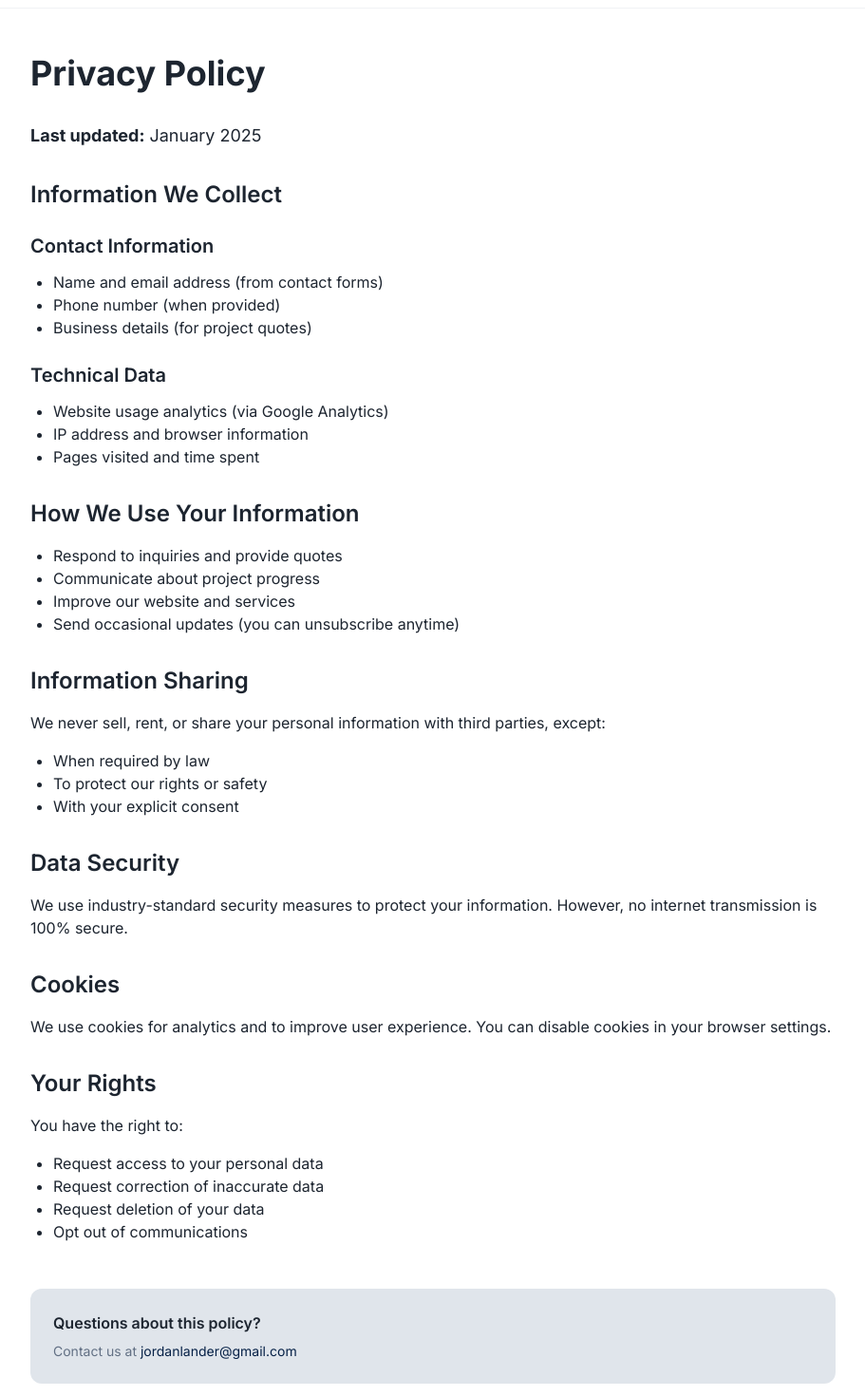
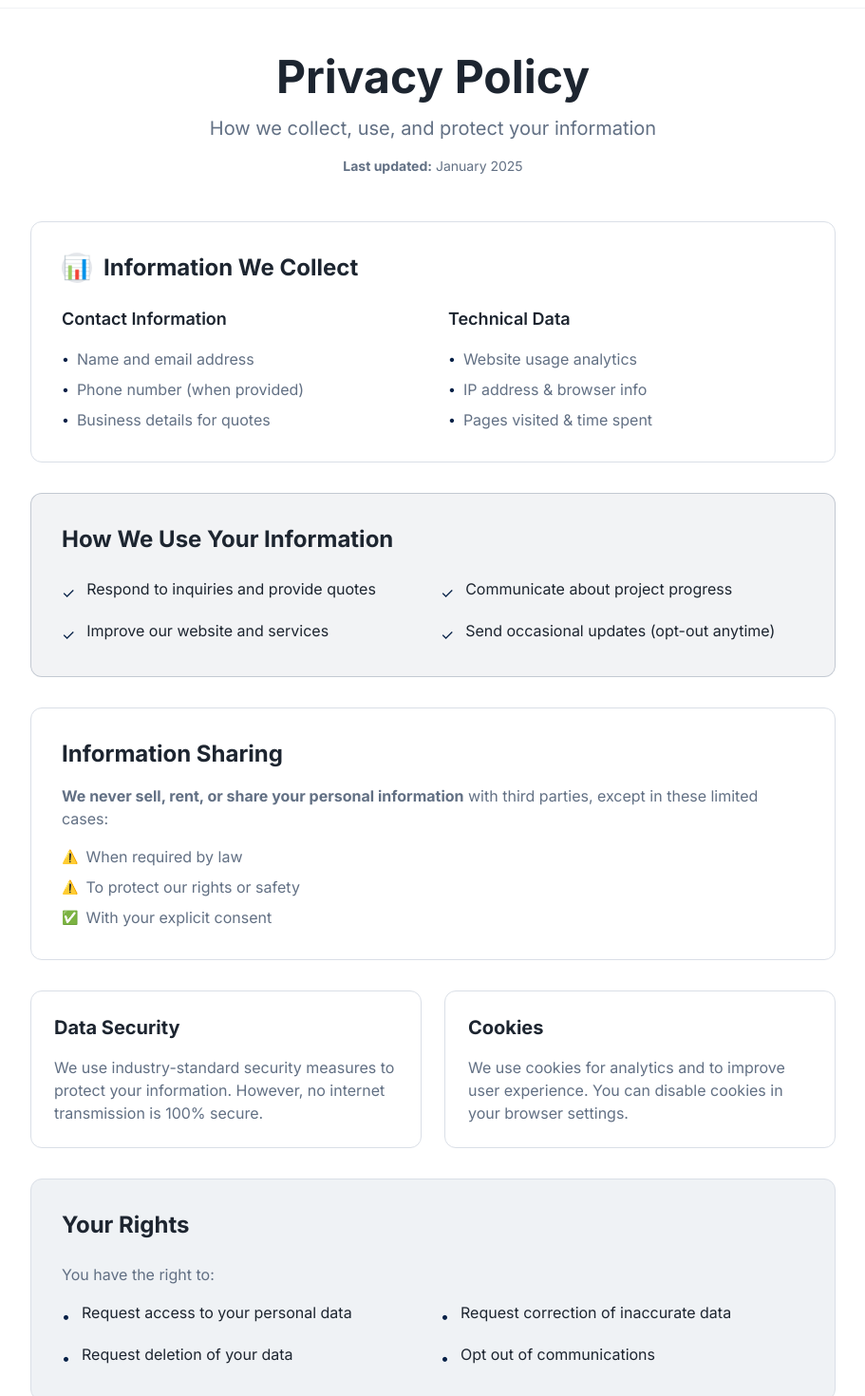
Before and after one commit to jordanlander/weekend, a React (Vite) app: page /privacy in a window 1280 px wide. Shown: the part 60-1530 px from the top of the page at 95% size, without its empty margins (184-1095 px from the left). Built offline with nearby package versions, Linux system fonts and the light colour scheme.

Commit message:
Commit: Style footer pages

```diff
--- a/src/pages/Privacy.tsx
+++ b/src/pages/Privacy.tsx
@@ -18,71 +18,163 @@ const Privacy = () => {
       </header>
 
       <main className="container mx-auto max-w-4xl px-6 py-12">
-        <h1 className="text-4xl font-bold mb-8">Privacy Policy</h1>
-
-        <div className="prose prose-slate max-w-none">
-          <p className="text-lg mb-6">
+        <div className="text-center mb-12">
+          <h1 className="text-4xl md:text-5xl font-bold text-foreground mb-4">
+            Privacy Policy
+          </h1>
+          <p className="text-xl text-muted-foreground max-w-2xl mx-auto">
+            How we collect, use, and protect your information
+          </p>
+          <p className="text-sm text-muted-foreground mt-4">
             <strong>Last updated:</strong> January 2025
           </p>
+        </div>
 
-          <h2 className="text-2xl font-semibold mt-8 mb-4">Information We Collect</h2>
-          <h3 className="text-xl font-semibold mt-6 mb-3">Contact Information</h3>
-          <ul className="list-disc pl-6 mb-4">
-            <li>Name and email address (from contact forms)</li>
-            <li>Phone number (when provided)</li>
-            <li>Business details (for project quotes)</li>
-          </ul>
+        <div className="space-y-8">
+          {/* Information We Collect */}
+          <div className="bg-card rounded-lg p-8 border border-border">
+            <h2 className="text-2xl font-bold text-foreground mb-6 flex items-center gap-3">
+              <div className="w-8 h-8 bg-primary/10 rounded-full flex items-center justify-center">
+                <span className="text-primary font-bold">📊</span>
+              </div>
+              Information We Collect
+            </h2>
 
-          <h3 className="text-xl font-semibold mt-6 mb-3">Technical Data</h3>
-          <ul className="list-disc pl-6 mb-4">
-            <li>Website usage analytics (via Google Analytics)</li>
-            <li>IP address and browser information</li>
-            <li>Pages visited and time spent</li>
-          </ul>
+            <div className="grid md:grid-cols-2 gap-8">
+              <div>
+                <h3 className="text-lg font-semibold text-foreground mb-4">Contact Information</h3>
+                <div className="space-y-2">
+                  <div className="flex items-center gap-2">
+                    <span className="text-primary text-sm">•</span>
+                    <span className="text-muted-foreground">Name and email address</span>
+                  </div>
+                  <div className="flex items-center gap-2">
+                    <span className="text-primary text-sm">•</span>
+                    <span className="text-muted-foreground">Phone number (when provided)</span>
+                  </div>
+                  <div className="flex items-center gap-2">
+                    <span className="text-primary text-sm">•</span>
+                    <span className="text-muted-foreground">Business details for quotes</span>
+                  </div>
+                </div>
+              </div>
 
-          <h2 className="text-2xl font-semibold mt-8 mb-4">How We Use Your Information</h2>
-          <ul className="list-disc pl-6 mb-4">
-            <li>Respond to inquiries and provide quotes</li>
-            <li>Communicate about project progress</li>
-            <li>Improve our website and services</li>
-            <li>Send occasional updates (you can unsubscribe anytime)</li>
-          </ul>
+              <div>
+                <h3 className="text-lg font-semibold text-foreground mb-4">Technical Data</h3>
+                <div className="space-y-2">
+                  <div className="flex items-center gap-2">
+                    <span className="text-primary text-sm">•</span>
+                    <span className="text-muted-foreground">Website usage analytics</span>
+                  </div>
+                  <div className="flex items-center gap-2">
+                    <span className="text-primary text-sm">•</span>
+                    <span className="text-muted-foreground">IP address & browser info</span>
+                  </div>
+                  <div className="flex items-center gap-2">
+                    <span className="text-primary text-sm">•</span>
+                    <span className="text-muted-foreground">Pages visited & time spent</span>
+                  </div>
+                </div>
+              </div>
+            </div>
+          </div>
 
-          <h2 className="text-2xl font-semibold mt-8 mb-4">Information Sharing</h2>
-          <p className="mb-4">
-            We never sell, rent, or share your personal information with third parties, except:
-          </p>
-          <ul className="list-disc pl-6 mb-4">
-            <li>When required by law</li>
-            <li>To protect our rights or safety</li>
-            <li>With your explicit consent</li>
-          </ul>
+          {/* How We Use Information */}
+          <div className="bg-primary/5 rounded-lg p-8 border border-primary/20">
+            <h2 className="text-2xl font-bold text-foreground mb-6">How We Use Your Information</h2>
+            <div className="grid md:grid-cols-2 gap-4">
+              <div className="flex items-start gap-3">
+                <span className="text-primary mt-1">✓</span>
+                <span className="text-foreground">Respond to inquiries and provide quotes</span>
+              </div>
+              <div className="flex items-start gap-3">
+                <span className="text-primary mt-1">✓</span>
+                <span className="text-foreground">Communicate about project progress</span>
+              </div>
+              <div className="flex items-start gap-3">
+                <span className="text-primary mt-1">✓</span>
+                <span className="text-foreground">Improve our website and services</span>
+              </div>
+              <div className="flex items-start gap-3">
+                <span className="text-primary mt-1">✓</span>
+                <span className="text-foreground">Send occasional updates (opt-out anytime)</span>
+              </div>
+            </div>
+          </div>
 
-          <h2 className="text-2xl font-semibold mt-8 mb-4">Data Security</h2>
-          <p className="mb-4">
-            We use industry-standard security measures to protect your information. However, no internet transmission is 100% secure.
-          </p>
+          {/* Information Sharing */}
+          <div className="bg-card rounded-lg p-8 border border-border">
+            <h2 className="text-2xl font-bold text-foreground mb-4">Information Sharing</h2>
+            <p className="text-muted-foreground mb-4">
+              <strong>We never sell, rent, or share your personal information</strong> with third parties, except in these limited cases:
+            </p>
+            <div className="space-y-2">
+              <div className="flex items-center gap-2">
+                <span className="text-yellow-600 text-sm">⚠️</span>
+                <span className="text-muted-foreground">When required by law</span>
+              </div>
+              <div className="flex items-center gap-2">
+                <span className="text-yellow-600 text-sm">⚠️</span>
+                <span className="text-muted-foreground">To protect our rights or safety</span>
+              </div>
+              <div className="flex items-center gap-2">
+                <span className="text-green-600 text-sm">✅</span>
+                <span className="text-muted-foreground">With your explicit consent</span>
+              </div>
+            </div>
+          </div>
 
-          <h2 className="text-2xl font-semibold mt-8 mb-4">Cookies</h2>
-          <p className="mb-4">
-            We use cookies for analytics and to improve user experience. You can disable cookies in your browser settings.
-          </p>
+          {/* Security & Cookies */}
+          <div className="grid md:grid-cols-2 gap-6">
+            <div className="bg-card rounded-lg p-6 border border-border">
+              <h3 className="text-xl font-bold text-foreground mb-4">Data Security</h3>
+              <p className="text-muted-foreground">
+                We use industry-standard security measures to protect your information. However, no internet transmission is 100% secure.
+              </p>
+            </div>
+            <div className="bg-card rounded-lg p-6 border border-border">
+              <h3 className="text-xl font-bold text-foreground mb-4">Cookies</h3>
+              <p className="text-muted-foreground">
+                We use cookies for analytics and to improve user experience. You can disable cookies in your browser settings.
+              </p>
+            </div>
+          </div>
 
-          <h2 className="text-2xl font-semibold mt-8 mb-4">Your Rights</h2>
-          <p className="mb-4">You have the right to:</p>
-          <ul className="list-disc pl-6 mb-4">
-            <li>Request access to your personal data</li>
-            <li>Request correction of inaccurate data</li>
-            <li>Request deletion of your data</li>
-            <li>Opt out of communications</li>
-          </ul>
+          {/* Your Rights */}
+          <div className="bg-muted/50 rounded-lg p-8 border border-border">
+            <h2 className="text-2xl font-bold text-foreground mb-6">Your Rights</h2>
+            <p className="text-muted-foreground mb-4">You have the right to:</p>
+            <div className="grid md:grid-cols-2 gap-4">
+              <div className="flex items-start gap-3">
+                <span className="text-primary mt-1">•</span>
+                <span className="text-foreground">Request access to your personal data</span>
+              </div>
+              <div className="flex items-start gap-3">
+                <span className="text-primary mt-1">•</span>
+                <span className="text-foreground">Request correction of inaccurate data</span>
+              </div>
+              <div className="flex items-start gap-3">
+                <span className="text-primary mt-1">•</span>
+                <span className="text-foreground">Request deletion of your data</span>
+              </div>
+              <div className="flex items-start gap-3">
+                <span className="text-primary mt-1">•</span>
+                <span className="text-foreground">Opt out of communications</span>
+              </div>
+            </div>
+          </div>
 
-          <div className="mt-12 p-6 bg-muted rounded-lg">
-            <h4 className="font-semibold mb-2">Questions about this policy?</h4>
-            <p className="text-sm text-muted-foreground">
+          {/* Contact */}
+          <div className="bg-card rounded-lg p-8 border border-primary/20 bg-primary/5">
+            <h4 className="font-semibold mb-2 text-foreground">Questions about this policy?</h4>
+            <p className="text-muted-foreground">
               Contact us at{" "}
-              <a href="mailto:jordanlander@gmail.com" className="text-primary hover:underline">
+              <a href="mailto:jordanlander@gmail.com" className="text-primary hover:underline font-medium">
                 jordanlander@gmail.com
+              </a>{" "}
+              or call{" "}
+              <a href="tel:18145808040" className="text-primary hover:underline font-medium">
+                (814) 580-8040
               </a>
             </p>
           </div>
--- a/src/pages/Terms.tsx
+++ b/src/pages/Terms.tsx
@@ -18,49 +18,118 @@ const Terms = () => {
       </header>
 
       <main className="container mx-auto max-w-4xl px-6 py-12">
-        <h1 className="text-4xl font-bold mb-8">Terms of Service</h1>
+        <div className="text-center mb-12">
+          <h1 className="text-4xl md:text-5xl font-bold text-foreground mb-4">
+            Terms of Service
+          </h1>
+          <p className="text-xl text-muted-foreground max-w-2xl mx-auto">
+            Clear, fair terms for our web development services
+          </p>
+        </div>
 
-        <div className="prose prose-slate max-w-none">
-          <h2 className="text-2xl font-semibold mt-8 mb-4">Service Agreement</h2>
-          <p className="mb-4">
-            By engaging One-Weekend Websites for web development services, you agree to these terms:
-          </p>
+        <div className="space-y-8">
+          {/* Service Agreement */}
+          <div className="bg-card rounded-lg p-8 border border-border">
+            <h2 className="text-2xl font-bold text-foreground mb-4 flex items-center gap-3">
+              <div className="w-8 h-8 bg-primary/10 rounded-full flex items-center justify-center">
+                <span className="text-primary font-bold">📋</span>
+              </div>
+              Service Agreement
+            </h2>
+            <p className="text-muted-foreground leading-relaxed">
+              By engaging One-Weekend Websites for web development services, you agree to these terms and conditions.
+            </p>
+          </div>
 
-          <h3 className="text-xl font-semibold mt-6 mb-3">Project Scope</h3>
-          <ul className="list-disc pl-6 mb-4">
-            <li>One-page website delivered within 48 hours</li>
-            <li>$499 flat rate for standard package</li>
-            <li>Includes responsive design, basic SEO, and mobile optimization</li>
-            <li>Additional pages or complex features may incur extra charges</li>
-          </ul>
+          {/* Project Scope */}
+          <div className="bg-card rounded-lg p-8 border border-border">
+            <h2 className="text-2xl font-bold text-foreground mb-6">Project Scope & Deliverables</h2>
+            <div className="grid md:grid-cols-2 gap-4">
+              <div className="flex items-start gap-3">
+                <span className="text-primary mt-1">✓</span>
+                <span className="text-foreground">Professional website delivered in 48 hours</span>
+              </div>
+              <div className="flex items-start gap-3">
+                <span className="text-primary mt-1">✓</span>
+                <span className="text-foreground">$499 flat rate for standard package</span>
+              </div>
+              <div className="flex items-start gap-3">
+                <span className="text-primary mt-1">✓</span>
+                <span className="text-foreground">Responsive design & mobile optimization</span>
+              </div>
+              <div className="flex items-start gap-3">
+                <span className="text-primary mt-1">✓</span>
+                <span className="text-foreground">Basic SEO optimization included</span>
+              </div>
+            </div>
+            <div className="mt-6 p-4 bg-yellow-500/5 border border-yellow-500/20 rounded-lg">
+              <p className="text-sm text-muted-foreground">
+                <strong>Note:</strong> Additional pages or complex features may incur extra charges, discussed upfront.
+              </p>
+            </div>
+          </div>
 
-          <h3 className="text-xl font-semibold mt-6 mb-3">Payment Terms</h3>
-          <ul className="list-disc pl-6 mb-4">
-            <li>50% deposit required to begin work</li>
-            <li>Final 50% due upon completion</li>
-            <li>Payment accepted via Square, cash, or check</li>
-          </ul>
+          {/* Payment Terms */}
+          <div className="bg-primary/5 rounded-lg p-8 border border-primary/20">
+            <h2 className="text-2xl font-bold text-foreground mb-6">Payment Terms</h2>
+            <div className="space-y-4">
+              <div className="flex gap-4">
+                <div className="w-6 h-6 bg-primary/20 rounded-full flex items-center justify-center flex-shrink-0 mt-1">
+                  <span className="text-primary text-sm font-bold">1</span>
+                </div>
+                <div>
+                  <h4 className="font-semibold text-foreground mb-1">$50 deposit to start</h4>
+                  <p className="text-muted-foreground text-sm">Non-refundable once work begins</p>
+                </div>
+              </div>
+              <div className="flex gap-4">
+                <div className="w-6 h-6 bg-primary/20 rounded-full flex items-center justify-center flex-shrink-0 mt-1">
+                  <span className="text-primary text-sm font-bold">2</span>
+                </div>
+                <div>
+                  <h4 className="font-semibold text-foreground mb-1">Remaining balance due upon completion</h4>
+                  <p className="text-muted-foreground text-sm">Payment via Square, cash, or check accepted</p>
+                </div>
+              </div>
+            </div>
+          </div>
 
-          <h3 className="text-xl font-semibold mt-6 mb-3">Ownership</h3>
-          <p className="mb-4">
-            You own your website completely. All files, content, and code become your property upon final payment.
-          </p>
+          {/* Ownership & Revisions */}
+          <div className="grid md:grid-cols-2 gap-6">
+            <div className="bg-card rounded-lg p-6 border border-border">
+              <h3 className="text-xl font-bold text-foreground mb-4">Complete Ownership</h3>
+              <p className="text-muted-foreground">
+                You own your website completely. All files, content, and code become your property upon final payment.
+              </p>
+            </div>
+            <div className="bg-card rounded-lg p-6 border border-border">
+              <h3 className="text-xl font-bold text-foreground mb-4">Revision Policy</h3>
+              <p className="text-muted-foreground">
+                3 rounds of major revisions included within 30 days. Additional revisions at $50/hour.
+              </p>
+            </div>
+          </div>
 
-          <h3 className="text-xl font-semibold mt-6 mb-3">Revisions</h3>
-          <p className="mb-4">
-            Two rounds of revisions included. Additional revisions billed at $50/hour.
-          </p>
+          {/* Liability */}
+          <div className="bg-muted/50 rounded-lg p-8 border border-border">
+            <h2 className="text-2xl font-bold text-foreground mb-4">Liability & Disclaimer</h2>
+            <p className="text-muted-foreground">
+              Services provided "as is" with professional care and attention. JCLander LLC is not liable for indirect damages,
+              lost profits, or consequential damages arising from the use of our services.
+            </p>
+          </div>
 
-          <h3 className="text-xl font-semibold mt-6 mb-3">Liability</h3>
-          <p className="mb-4">
-            Service provided "as is." JCLander LLC not liable for indirect damages or lost profits.
-          </p>
-
-          <div className="mt-12 p-6 bg-muted rounded-lg">
-            <p className="text-sm text-muted-foreground">
-              Questions about these terms? Contact us at{" "}
-              <a href="mailto:jordanlander@gmail.com" className="text-primary hover:underline">
+          {/* Contact */}
+          <div className="bg-card rounded-lg p-8 border border-primary/20 bg-primary/5">
+            <h4 className="font-semibold mb-2 text-foreground">Questions about these terms?</h4>
+            <p className="text-muted-foreground">
+              Contact us at{" "}
+              <a href="mailto:jordanlander@gmail.com" className="text-primary hover:underline font-medium">
                 jordanlander@gmail.com
+              </a>{" "}
+              or call{" "}
+              <a href="tel:18145808040" className="text-primary hover:underline font-medium">
+                (814) 580-8040
               </a>
             </p>
           </div>
```
